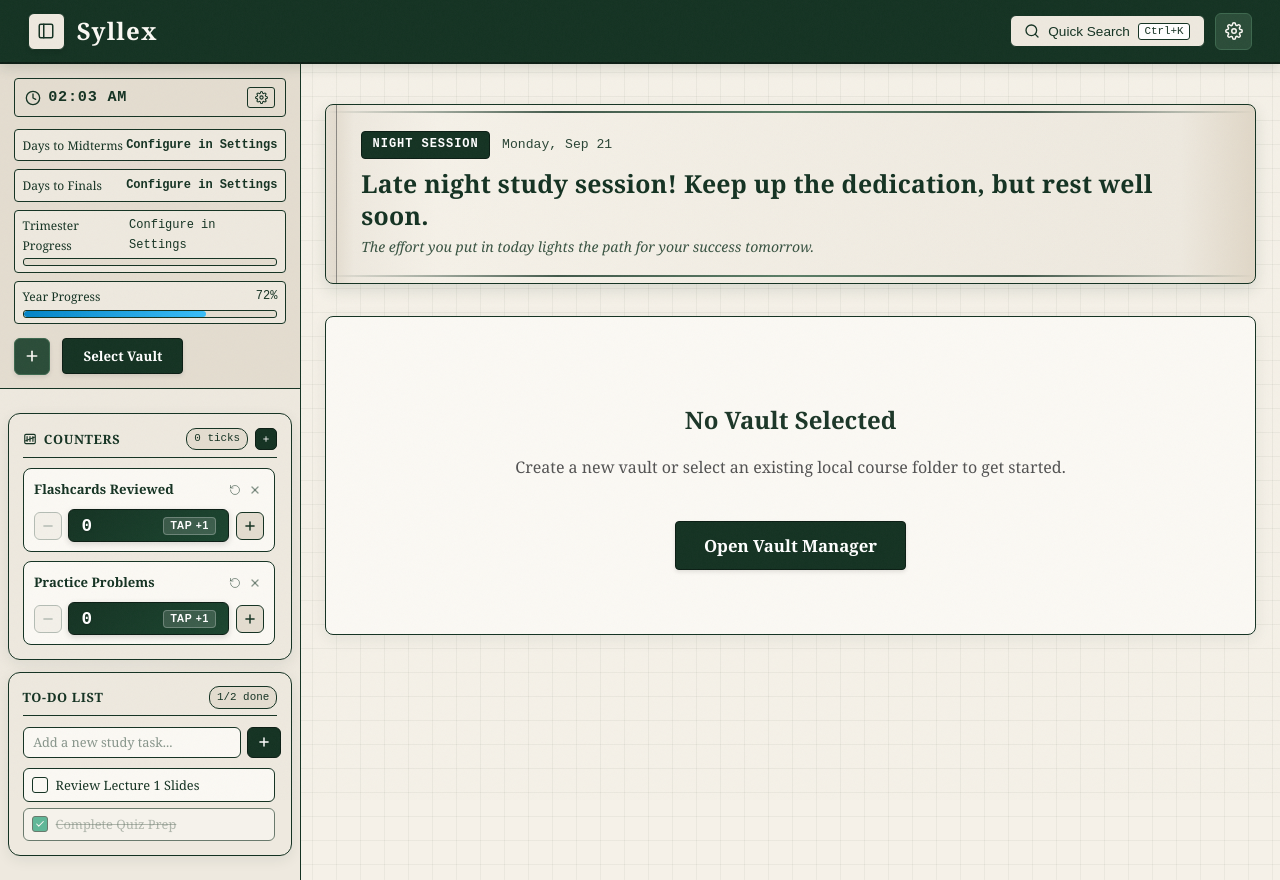
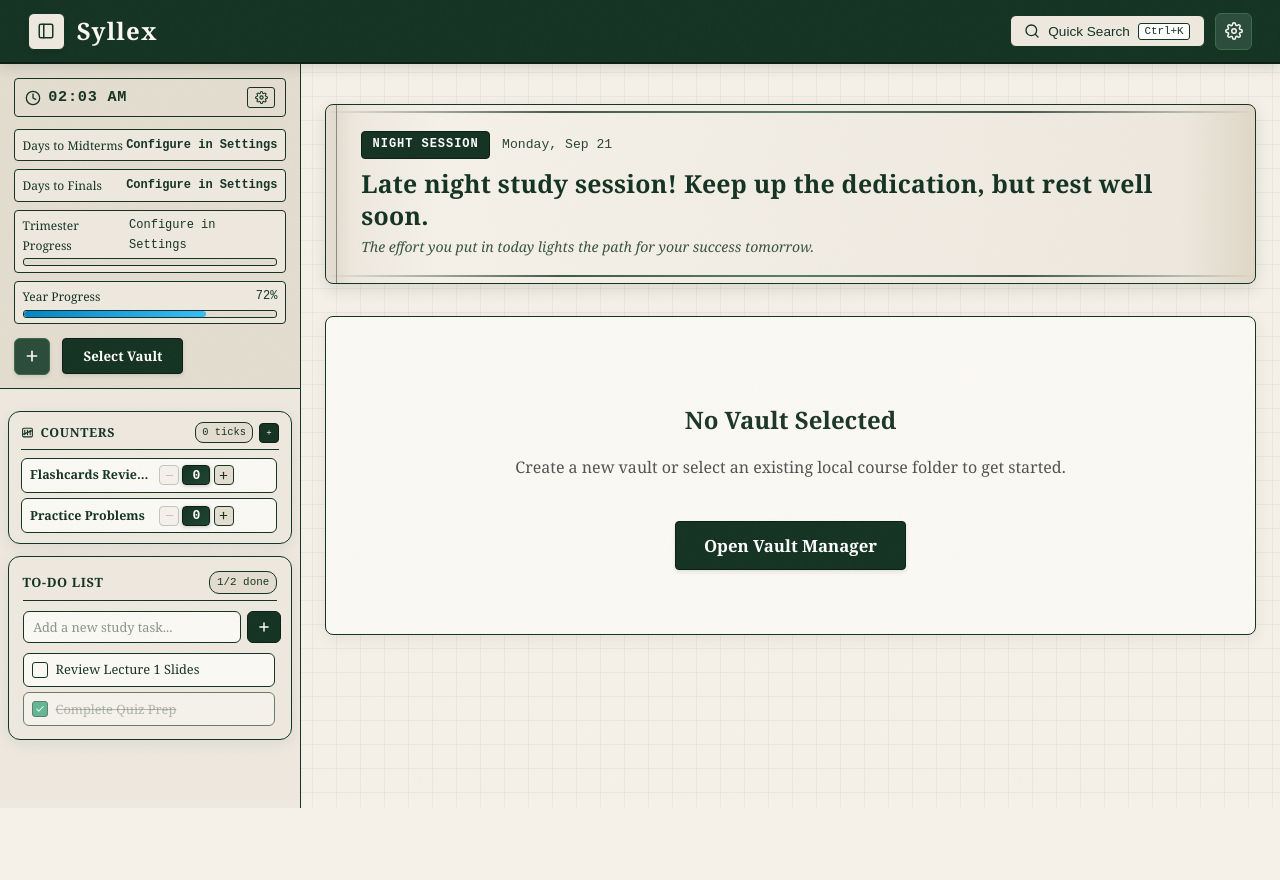
Before and after one commit to aarndv/syllex, a React (Vite) app: page / in a window 1280 px wide. After the commit the page ends 808 px from the top, so only its background shows below. Built offline with nearby package versions, Linux system fonts and the light colour scheme.

Commit message:
Make counters widget compact and remove TAP +1 label

```diff
--- a/src/components/SidebarCountersWidget.css
+++ b/src/components/SidebarCountersWidget.css
@@ -1,14 +1,14 @@
-/* Sidebar Counters Widget Card */
+/* Compact Sidebar Counters Widget Card */
 .sidebar-counters-card {
   background-color: rgba(22, 62, 38, 0.6);
   border: 1.5px solid rgba(255, 255, 255, 0.35);
   border-radius: 12px;
-  padding: 0.85rem;
-  margin: 0.75rem 0;
+  padding: 0.65rem 0.75rem;
+  margin: 0.6rem 0;
   box-shadow: 0 4px 14px rgba(0, 0, 0, 0.25);
   display: flex;
   flex-direction: column;
-  gap: 0.65rem;
+  gap: 0.5rem;
   font-family: inherit;
 }
 
@@ -16,19 +16,19 @@
   display: flex;
   justify-content: space-between;
   align-items: center;
-  padding-bottom: 0.4rem;
+  padding-bottom: 0.35rem;
   border-bottom: 1px solid rgba(255, 255, 255, 0.2);
 }
 
 .counters-title-row {
   display: flex;
   align-items: center;
-  gap: 0.45rem;
+  gap: 0.4rem;
   color: #ffffff;
 }
 
 .counters-title {
-  font-size: 0.8rem;
+  font-size: 0.78rem;
   font-weight: 700;
   text-transform: uppercase;
   letter-spacing: 0.05em;
@@ -38,16 +38,16 @@
 .counters-header-actions {
   display: flex;
   align-items: center;
-  gap: 0.45rem;
+  gap: 0.35rem;
 }
 
 .counters-badge {
-  font-size: 0.68rem;
+  font-size: 0.65rem;
   font-family: monospace;
   background-color: rgba(255, 255, 255, 0.15);
   color: #e2f0d9;
-  padding: 0.1rem 0.45rem;
-  border-radius: 10px;
+  padding: 0.08rem 0.4rem;
+  border-radius: 8px;
   border: 1px solid rgba(255, 255, 255, 0.25);
 }
 
@@ -55,9 +55,9 @@
   background-color: rgba(255, 255, 255, 0.15);
   color: #ffffff;
   border: 1px solid rgba(255, 255, 255, 0.35);
-  width: 22px;
-  height: 22px;
-  border-radius: 5px;
+  width: 20px;
+  height: 20px;
+  border-radius: 4px;
   cursor: pointer;
   display: flex;
   align-items: center;
@@ -71,17 +71,17 @@
   border-color: #ffffff;
 }
 
-/* Input Form */
+/* Compact Add Input */
 .counter-input-row {
   display: flex;
-  gap: 0.4rem;
-  animation: fadeInDown 0.15s ease-out;
+  gap: 0.35rem;
+  animation: fadeInDown 0.12s ease-out;
 }
 
 @keyframes fadeInDown {
   from {
     opacity: 0;
-    transform: translateY(-4px);
+    transform: translateY(-3px);
   }
   to {
     opacity: 1;
@@ -94,9 +94,9 @@
   background-color: rgba(255, 255, 255, 0.08);
   border: 1px solid rgba(255, 255, 255, 0.3);
   color: #ffffff;
-  padding: 0.35rem 0.6rem;
-  border-radius: 6px;
-  font-size: 0.8rem;
+  padding: 0.25rem 0.5rem;
+  border-radius: 5px;
+  font-size: 0.78rem;
   font-family: inherit;
   outline: none;
   transition: all 0.2s ease;
@@ -115,8 +115,8 @@
   background-color: rgba(255, 255, 255, 0.15);
   color: #ffffff;
   border: 1px solid rgba(255, 255, 255, 0.35);
-  padding: 0.35rem 0.55rem;
-  border-radius: 6px;
+  padding: 0.25rem 0.45rem;
+  border-radius: 5px;
   cursor: pointer;
   display: flex;
   align-items: center;
@@ -129,120 +129,75 @@
   border-color: #ffffff;
 }
 
-/* Counters Items List */
+/* Compact List */
 .counters-items-list {
   display: flex;
   flex-direction: column;
-  gap: 0.55rem;
-  max-height: 280px;
+  gap: 0.35rem;
+  max-height: 220px;
   overflow-y: auto;
-  padding-right: 0.15rem;
-}
-
-.counters-empty-view {
-  display: flex;
-  flex-direction: column;
-  align-items: center;
-  gap: 0.4rem;
-  padding: 0.6rem 0;
+  padding-right: 0.1rem;
 }
 
 .counters-empty-text {
-  font-size: 0.75rem;
+  font-size: 0.72rem;
   font-style: italic;
   color: rgba(255, 255, 255, 0.5);
-  margin: 0;
+  text-align: center;
+  margin: 0.3rem 0;
 }
 
-.counters-empty-add-btn {
-  background-color: rgba(255, 255, 255, 0.12);
-  border: 1px dashed rgba(255, 255, 255, 0.3);
-  color: #e2f0d9;
-  font-size: 0.75rem;
-  font-weight: 500;
-  padding: 0.3rem 0.65rem;
-  border-radius: 5px;
-  cursor: pointer;
-  display: inline-flex;
-  align-items: center;
-  gap: 0.35rem;
-  transition: all 0.2s ease;
-}
-
-.counters-empty-add-btn:hover {
-  background-color: rgba(255, 255, 255, 0.22);
-  border-color: #ffffff;
-  color: #ffffff;
-}
-
-/* Counter Item */
+/* Single-Row Compact Counter Item */
 .counter-item {
   display: flex;
-  flex-direction: column;
-  gap: 0.45rem;
-  padding: 0.55rem 0.65rem;
+  align-items: center;
+  justify-content: space-between;
+  gap: 0.4rem;
+  padding: 0.35rem 0.5rem;
   background-color: rgba(14, 40, 24, 0.75);
-  border: 1px solid rgba(255, 255, 255, 0.22);
-  border-radius: 8px;
+  border: 1px solid rgba(255, 255, 255, 0.2);
+  border-radius: 6px;
   transition: all 0.15s ease;
 }
 
 .counter-item:hover {
   background-color: rgba(255, 255, 255, 0.12);
-  border-color: rgba(255, 255, 255, 0.38);
+  border-color: rgba(255, 255, 255, 0.35);
 }
 
-.counter-top-row {
-  display: flex;
-  justify-content: space-between;
-  align-items: center;
-  gap: 0.4rem;
-}
-
-.counter-name-container {
+.counter-left {
+  flex: 1;
+  min-width: 0;
   display: flex;
   align-items: center;
-  gap: 0.35rem;
-  flex: 1;
-  min-width: 0;
-  cursor: pointer;
-  border-radius: 4px;
-  padding: 0.1rem 0.25rem;
-  margin-left: -0.25rem;
-  transition: background-color 0.15s ease;
-}
-
-.counter-name-container:hover {
-  background-color: rgba(255, 255, 255, 0.1);
 }
 
 .counter-name {
-  font-size: 0.82rem;
+  font-size: 0.78rem;
   font-weight: 600;
   color: #ffffff;
   white-space: nowrap;
   overflow: hidden;
   text-overflow: ellipsis;
+  cursor: pointer;
+  border-radius: 3px;
+  padding: 0.05rem 0.2rem;
+  margin-left: -0.2rem;
+  transition: background-color 0.15s ease;
 }
 
-.counter-rename-hint {
-  opacity: 0;
-  color: rgba(255, 255, 255, 0.6);
-  transition: opacity 0.15s ease;
-}
-
-.counter-name-container:hover .counter-rename-hint {
-  opacity: 0.8;
+.counter-name:hover {
+  background-color: rgba(255, 255, 255, 0.12);
 }
 
 .counter-edit-input {
-  flex: 1;
+  width: 100%;
   background-color: rgba(255, 255, 255, 0.18);
   border: 1px solid rgba(255, 255, 255, 0.6);
   color: #ffffff;
-  padding: 0.15rem 0.45rem;
-  border-radius: 4px;
-  font-size: 0.8rem;
+  padding: 0.1rem 0.35rem;
+  border-radius: 3px;
+  font-size: 0.78rem;
   font-family: inherit;
   font-weight: 600;
   outline: none;
@@ -253,54 +208,27 @@
   background-color: rgba(255, 255, 255, 0.25);
 }
 
-.counter-item-tools {
+/* Compact Stepper & Tools */
+.counter-controls {
   display: flex;
   align-items: center;
   gap: 0.2rem;
-}
-
-.counter-action-btn {
-  background: none;
-  border: none;
-  color: rgba(255, 255, 255, 0.4);
-  cursor: pointer;
-  padding: 0.15rem;
-  display: flex;
-  align-items: center;
-  justify-content: center;
-  border-radius: 3px;
-  transition: all 0.15s ease;
-}
-
-.counter-action-btn:hover {
-  color: #ffffff;
-  background-color: rgba(255, 255, 255, 0.15);
-}
-
-.counter-action-btn.delete:hover {
-  color: #fca5a5;
-  background-color: rgba(239, 68, 68, 0.25);
-}
-
-/* Stepper & Tick Action */
-.counter-controls-row {
-  display: flex;
-  align-items: center;
-  gap: 0.4rem;
+  flex-shrink: 0;
 }
 
 .counter-stepper-btn {
   background-color: rgba(255, 255, 255, 0.1);
   border: 1px solid rgba(255, 255, 255, 0.25);
   color: #ffffff;
-  width: 28px;
-  height: 28px;
-  border-radius: 6px;
+  width: 20px;
+  height: 20px;
+  border-radius: 4px;
   cursor: pointer;
   display: flex;
   align-items: center;
   justify-content: center;
   transition: all 0.15s ease;
+  padding: 0;
 }
 
 .counter-stepper-btn:hover:not(:disabled) {
@@ -313,60 +241,71 @@
 }
 
 .counter-stepper-btn:disabled {
-  opacity: 0.3;
+  opacity: 0.25;
   cursor: not-allowed;
 }
 
-/* Big Tap / Tick Counter Button */
-.counter-tick-btn {
-  flex: 1;
+/* Compact Count Button (Clickable to +1) */
+.counter-count-btn {
+  background: linear-gradient(135deg, rgba(5, 150, 105, 0.9), rgba(16, 185, 129, 0.95));
+  border: 1px solid rgba(255, 255, 255, 0.35);
+  color: #ffffff;
+  min-width: 28px;
+  height: 20px;
+  padding: 0 0.4rem;
+  border-radius: 4px;
+  cursor: pointer;
+  user-select: none;
+  font-size: 0.82rem;
+  font-weight: 700;
+  font-family: monospace;
   display: flex;
   align-items: center;
-  justify-content: space-between;
-  background: linear-gradient(135deg, rgba(5, 150, 105, 0.85), rgba(16, 185, 129, 0.95));
-  border: 1px solid rgba(255, 255, 255, 0.35);
-  color: #ffffff;
-  padding: 0.35rem 0.75rem;
-  border-radius: 6px;
-  cursor: pointer;
-  user-select: none;
+  justify-content: center;
   transition: all 0.15s ease;
-  box-shadow: 0 2px 6px rgba(0, 0, 0, 0.15);
+  box-shadow: 0 1px 4px rgba(0, 0, 0, 0.2);
 }
 
-.counter-tick-btn:hover {
-  background: linear-gradient(135deg, rgba(5, 150, 105, 1), rgba(16, 185, 129, 1));
-  box-shadow: 0 3px 8px rgba(16, 185, 129, 0.3);
+.counter-count-btn:hover {
+  background: linear-gradient(135deg, #059669, #10b981);
   border-color: #ffffff;
+  transform: scale(1.04);
 }
 
-.counter-tick-btn:active {
-  transform: scale(0.96);
-  box-shadow: 0 1px 3px rgba(0, 0, 0, 0.2);
+.counter-count-btn:active {
+  transform: scale(0.94);
 }
 
-.counter-count-number {
-  font-size: 1.1rem;
-  font-weight: 800;
-  font-family: monospace;
-  letter-spacing: -0.02em;
-  color: #ffffff;
-  text-shadow: 0 1px 2px rgba(0, 0, 0, 0.2);
+/* Compact Tool Actions */
+.counter-tool-btn {
+  background: none;
+  border: none;
+  color: rgba(255, 255, 255, 0.35);
+  cursor: pointer;
+  padding: 0.1rem;
+  display: flex;
+  align-items: center;
+  justify-content: center;
+  border-radius: 3px;
+  transition: all 0.15s ease;
+  opacity: 0;
 }
 
-.counter-amp-label {
-  font-size: 0.65rem;
-  font-weight: 700;
-  letter-spacing: 0.06em;
-  text-transform: uppercase;
-  background-color: rgba(0, 0, 0, 0.2);
-  padding: 0.15rem 0.4rem;
-  border-radius: 4px;
-  border: 1px solid rgba(255, 255, 255, 0.2);
-  color: #ffffff;
+.counter-item:hover .counter-tool-btn {
+  opacity: 1;
 }
 
-/* Light Theme Botanical Parchment Blueprint Overrides */
+.counter-tool-btn:hover {
+  color: #ffffff;
+  background-color: rgba(255, 255, 255, 0.15);
+}
+
+.counter-tool-btn.delete:hover {
+  color: #fca5a5;
+  background-color: rgba(239, 68, 68, 0.25);
+}
+
+/* Light Theme Botanical Parchment Overrides */
 html[data-theme="light"] .sidebar-counters-card {
   background-color: #eee9df;
   border-color: #143222;
@@ -428,17 +367,6 @@ html[data-theme="light"] .counters-empty-text {
   color: rgba(20, 50, 34, 0.6);
 }
 
-html[data-theme="light"] .counters-empty-add-btn {
-  background-color: #e4ddd0;
-  border-color: #143222;
-  color: #143222;
-}
-
-html[data-theme="light"] .counters-empty-add-btn:hover {
-  background-color: #143222;
-  color: #ffffff;
-}
-
 html[data-theme="light"] .counter-item {
   background-color: #fbf9f4;
   border-color: #143222;
@@ -452,28 +380,10 @@ html[data-theme="light"] .counter-name {
   color: #143222;
 }
 
-html[data-theme="light"] .counter-rename-hint {
-  color: #143222;
-}
-
 html[data-theme="light"] .counter-edit-input {
   background-color: #ffffff;
   border-color: #143222;
   color: #143222;
-}
-
-html[data-theme="light"] .counter-action-btn {
-  color: rgba(20, 50, 34, 0.5);
-}
-
-html[data-theme="light"] .counter-action-btn:hover {
-  color: #143222;
-  background-color: rgba(20, 50, 34, 0.1);
-}
-
-html[data-theme="light"] .counter-action-btn.delete:hover {
-  color: #dc2626;
-  background-color: #fee2e2;
 }
 
 html[data-theme="light"] .counter-stepper-btn {
@@ -487,18 +397,26 @@ html[data-theme="light"] .counter-stepper-btn:hover:not(:disabled) {
   color: #ffffff;
 }
 
-html[data-theme="light"] .counter-tick-btn {
+html[data-theme="light"] .counter-count-btn {
   background: linear-gradient(135deg, #143222, #1b452f);
   border-color: #0b1d14;
   color: #ffffff;
 }
 
-html[data-theme="light"] .counter-tick-btn:hover {
+html[data-theme="light"] .counter-count-btn:hover {
   background: linear-gradient(135deg, #1b452f, #225a3d);
 }
 
-html[data-theme="light"] .counter-amp-label {
-  background-color: rgba(255, 255, 255, 0.15);
-  border-color: rgba(255, 255, 255, 0.25);
-  color: #ffffff;
+html[data-theme="light"] .counter-tool-btn {
+  color: rgba(20, 50, 34, 0.4);
 }
+
+html[data-theme="light"] .counter-tool-btn:hover {
+  color: #143222;
+  background-color: rgba(20, 50, 34, 0.1);
+}
+
+html[data-theme="light"] .counter-tool-btn.delete:hover {
+  color: #dc2626;
+  background-color: #fee2e2;
+}
--- a/src/components/SidebarCountersWidget.tsx
+++ b/src/components/SidebarCountersWidget.tsx
@@ -1,5 +1,5 @@
 import React, { useState, useEffect } from "react";
-import { PlusIcon, CloseIcon, ResetIcon, MinusIcon, PencilIcon, CounterIcon } from "./Icons";
+import { PlusIcon, CloseIcon, ResetIcon, MinusIcon, CounterIcon } from "./Icons";
 import "./SidebarCountersWidget.css";
 
 export interface CounterItem {
@@ -96,7 +96,7 @@ export const SidebarCountersWidget: React.FC = () => {
     <div className="sidebar-counters-card">
       <header className="counters-header">
         <div className="counters-title-row">
-          <CounterIcon size={14} />
+          <CounterIcon size={13} />
           <span className="counters-title">Counters</span>
         </div>
         <div className="counters-header-actions">
@@ -109,12 +109,12 @@ export const SidebarCountersWidget: React.FC = () => {
             onClick={() => setIsAdding((prev) => !prev)}
             title={isAdding ? "Cancel adding" : "Add new counter"}
           >
-            {isAdding ? <CloseIcon size={12} /> : <PlusIcon size={12} />}
+            {isAdding ? <CloseIcon size={11} /> : <PlusIcon size={11} />}
           </button>
         </div>
       </header>
 
-      {/* Inline Add Counter Form */}
+      {/* Compact Add Counter Form */}
       {isAdding && (
         <form
           className="counter-input-row"
@@ -126,36 +126,27 @@ export const SidebarCountersWidget: React.FC = () => {
           <input
             type="text"
             className="counter-input"
-            placeholder="Counter name (e.g. Pages Read)..."
+            placeholder="Counter name..."
             value={newName}
             autoFocus
             onChange={(e) => setNewName(e.target.value)}
           />
           <button type="submit" className="counter-add-btn" title="Create Counter">
-            <PlusIcon size={14} />
+            <PlusIcon size={12} />
           </button>
         </form>
       )}
 
-      {/* Counters List */}
+      {/* Compact Counters List */}
       <div className="counters-items-list">
         {counters.length === 0 ? (
-          <div className="counters-empty-view">
-            <p className="counters-empty-text">No counters yet.</p>
-            <button
-              type="button"
-              className="counters-empty-add-btn"
-              onClick={() => setIsAdding(true)}
-            >
-              <PlusIcon size={12} /> Add First Counter
-            </button>
-          </div>
+          <p className="counters-empty-text">No counters yet. Click + to add one.</p>
         ) : (
           counters.map((counter) => {
             const isEditing = editingId === counter.id;
             return (
               <div key={counter.id} className="counter-item">
-                <div className="counter-top-row">
+                <div className="counter-left">
                   {isEditing ? (
                     <input
                       type="text"
@@ -170,38 +161,18 @@ export const SidebarCountersWidget: React.FC = () => {
                       }}
                     />
                   ) : (
-                    <div
-                      className="counter-name-container"
+                    <span
+                      className="counter-name"
                       onClick={() => handleStartEdit(counter)}
                       title="Click to rename counter"
                     >
-                      <span className="counter-name">{counter.name}</span>
-                      <PencilIcon size={11} className="counter-rename-hint" />
-                    </div>
+                      {counter.name}
+                    </span>
                   )}
-
-                  <div className="counter-item-tools">
-                    <button
-                      type="button"
-                      onClick={() => handleReset(counter.id)}
-                      className="counter-action-btn"
-                      title="Reset counter to 0"
-                    >
-                      <ResetIcon size={12} />
-                    </button>
-                    <button
-                      type="button"
-                      onClick={() => handleDelete(counter.id)}
-                      className="counter-action-btn delete"
-                      title="Delete counter"
-                    >
-                      <CloseIcon size={12} />
-                    </button>
-                  </div>
                 </div>
 
-                {/* Counter Stepper Controls */}
-                <div className="counter-controls-row">
+                {/* Stepper Controls in Single Row */}
+                <div className="counter-controls">
                   <button
                     type="button"
                     className="counter-stepper-btn decrement"
@@ -209,17 +180,16 @@ export const SidebarCountersWidget: React.FC = () => {
                     onClick={() => handleDecrement(counter.id)}
                     title="Subtract 1"
                   >
-                    <MinusIcon size={14} />
+                    <MinusIcon size={11} />
                   </button>
 
                   <button
                     type="button"
-                    className="counter-tick-btn"
+                    className="counter-count-btn"
                     onClick={() => handleIncrement(counter.id)}
                     title="Click to count up (+1)"
                   >
-                    <span className="counter-count-number">{counter.count}</span>
-                    <span className="counter-amp-label">TAP +1</span>
+                    {counter.count}
                   </button>
 
                   <button
@@ -228,7 +198,25 @@ export const SidebarCountersWidget: React.FC = () => {
                     onClick={() => handleIncrement(counter.id)}
                     title="Add 1 (+1)"
                   >
-                    <PlusIcon size={14} />
+                    <PlusIcon size={11} />
+                  </button>
+
+                  <button
+                    type="button"
+                    onClick={() => handleReset(counter.id)}
+                    className="counter-tool-btn"
+                    title="Reset to 0"
+                  >
+                    <ResetIcon size={11} />
+                  </button>
+
+                  <button
+                    type="button"
+                    onClick={() => handleDelete(counter.id)}
+                    className="counter-tool-btn delete"
+                    title="Delete counter"
+                  >
+                    <CloseIcon size={11} />
                   </button>
                 </div>
               </div>
```
